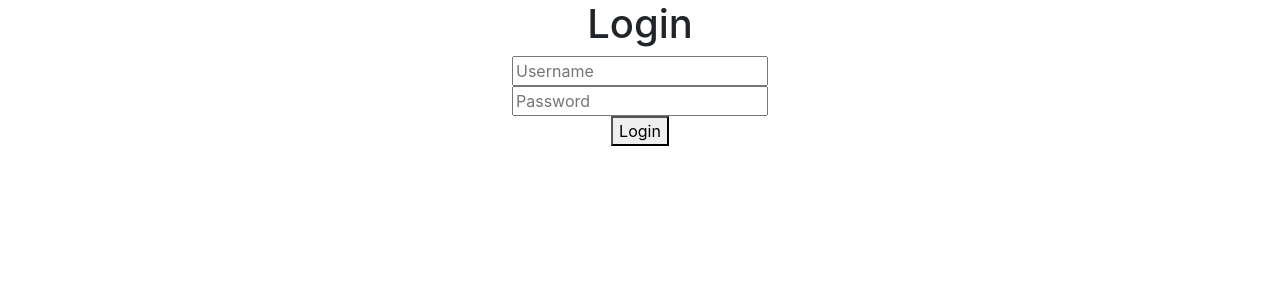
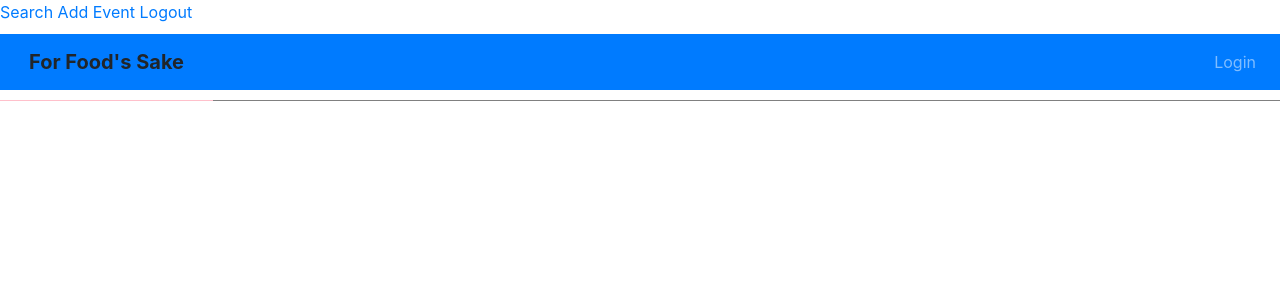
Before and after one commit to Naidah/cse-hackathon-2018, a Flask app: page / in a window 1280 px wide. Shown: the top 300 px of the page. Run offline with Flask 2, Linux system fonts and the light colour scheme; the visitor is signed in with stand-in values (Sample User, id 1); some libraries are stand-ins or nearby versions.

Commit message:
Added nav branch

```diff
--- a/routes.py
+++ b/routes.py
@@ -3,7 +3,7 @@ from flask_login import login_required, current_user, logout_user
 
 from server import app, system
 
-@app.route('/', methods=['GET', 'POST'])
+@app.route('/login', methods=['GET', 'POST'])
 def login():
 	if request.method == 'POST':
 		username = request.form['username']
@@ -14,9 +14,9 @@ def login():
 			return render_template('login.html', fail=True)
 	return render_template('login.html')
 
-@app.route('/calendar')
+@app.route('/')
 def calendar():
-	return redirect(url_for('calendar'))
+	return render_template('calendar.html')
 
 @app.route('/logout')
 @login_required
--- a/templates/base.html
+++ b/templates/base.html
@@ -4,6 +4,13 @@
         <link rel="stylesheet" href="https://stackpath.bootstrapcdn.com/bootstrap/4.1.3/css/bootstrap.min.css" integrity="sha384-MCw98/SFnGE8fJT3GXwEOngsV7Zt27NXFoaoApmYm81iuXoPkFOJwJ8ERdknLPMO" crossorigin="anonymous">
         {% block head %}{% endblock %}
         <link rel="stylesheet" href="https://stackpath.bootstrapcdn.com/bootstrap/4.1.3/css/bootstrap.min.css" integrity="sha384-MCw98/SFnGE8fJT3GXwEOngsV7Zt27NXFoaoApmYm81iuXoPkFOJwJ8ERdknLPMO" crossorigin="anonymous">
+    {% if current_user.is_authenticated %}
+    	<a href="{{url_for('calendar')}}">Search</a>
+    	<a href="{{url_for('addEvent')}}">Add Event</a>
+    	<a href="{{url_for('logout')}}">Logout</a>
+    {% elif current_user.is_anonymous() %}
+    	<a href="{{url_for('login')}}">Login</a>
+    {% endif %}
     </head>
     <body>
         {% block content %}{% endblock %}
--- /dev/null
+++ b/templates/calendar.html
@@ -0,0 +1,48 @@
+{% extends 'base.html' %}
+
+{% block head %}
+    <title>Calendar</title>
+    <script type="text/javascript" src="{{url_for('static', filename='calendar.js')}}"></script>
+    <link rel="stylesheet" type="text/css" href="{{url_for('static', filename='calendar.css')}}">
+{% endblock %}
+
+{% block content %}
+
+    <!-- navbar -->
+  <!--   <div class="navbar d-inline-block w-100 h-40" style="background-color: blue">
+        <div class="nav-item">For Food's Sake</div>
+        <div class="nav-item float-right">Login</div>
+    </div> -->
+
+    <nav style="background-color: fuchsia; margin:  10px 0 10px 0;" class="navbar navbar-expand-sm navbar-dark bg-primary"">
+  <a class="navbar-brand" style="margin-left: 13px"><b>For Food's Sake</b></a>
+  <ul class="navbar-nav ml-auto">
+    <li class="nav-item ">
+      <a class="nav-link " href="{{ url_for('login') }}">Login</a>
+    </li>
+  </ul>
+
+    </nav>
+
+    <!-- Calendar Wrapper -->
+    <div class="h-80 d-flex flex-row">
+        <!-- Left Column -->
+        <div class="col-2 d-block" style="background-color: pink"></div>
+        <!-- Calendar Space -->
+        <div class="col-10 d-block float-right" style="background-color: grey">
+            <div></div>
+            <table id="calendar" class="table-bordered">
+                <tbody>
+                    {% for i in range(6) %}
+                        <tr>
+                        {% for j in range(7) %}
+                            <script type="text/javascript">test()</script>
+                        {% endfor %}
+                        </tr>
+                    {% endfor %}
+                </tbody>
+            </table>
+            <div></div>
+        </div>
+    </div>
+{% endblock %}
```
Also changed, not shown: templates/createEvent.html (+3 -9 lines).
